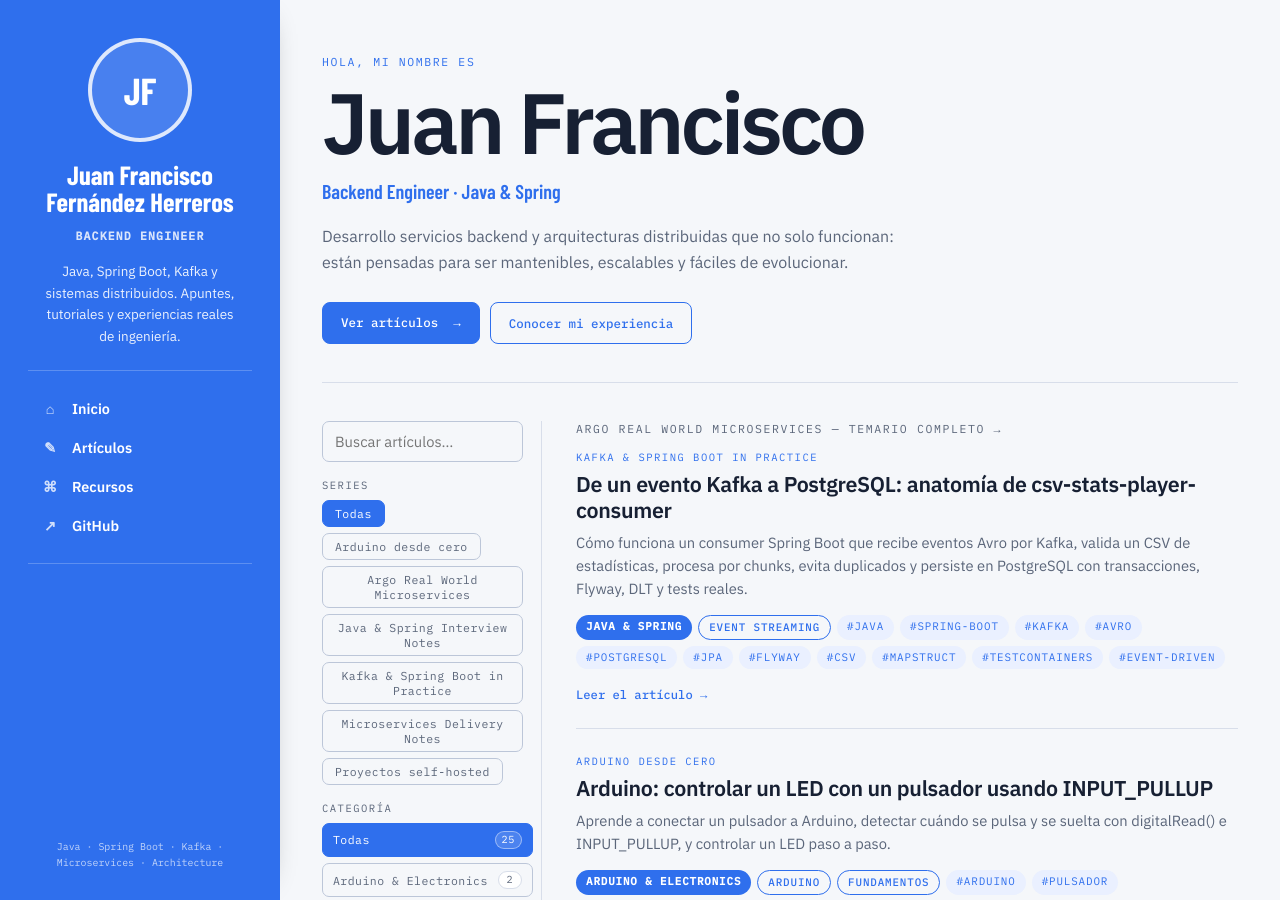
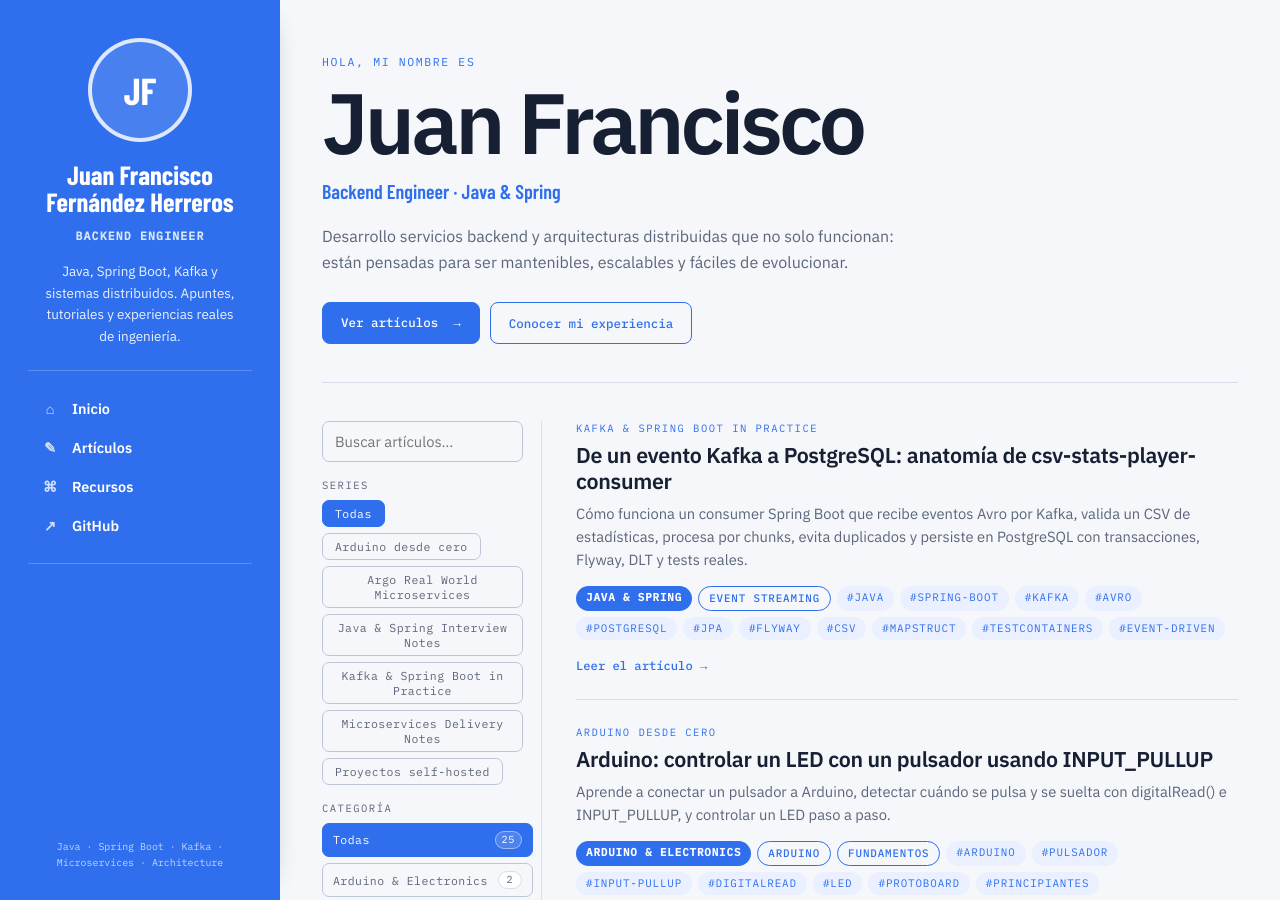
Before and after one commit to juanfranciscofernandezherreros/juanfranciscofernandezherreros.github.io, a Jekyll site: the page built from index.html, in a window 1280 px wide and 900 px high. Built offline with Jekyll 4.4.1, drawn with Linux system fonts in a browser that asks for light colours.

Commit message:
Remove Argo course overview link from home page

```diff
--- a/index.html
+++ b/index.html
@@ -600,7 +600,6 @@ lang: es
     </aside>
 
     <main>
-      <p class="series-label"><a href="{{ '/argo-real-world-microservices/es/' | relative_url }}">Argo Real World Microservices — temario completo →</a></p>
       <div class="cards" id="cards">
         {% for post in posts %}
         <a class="card"
```
